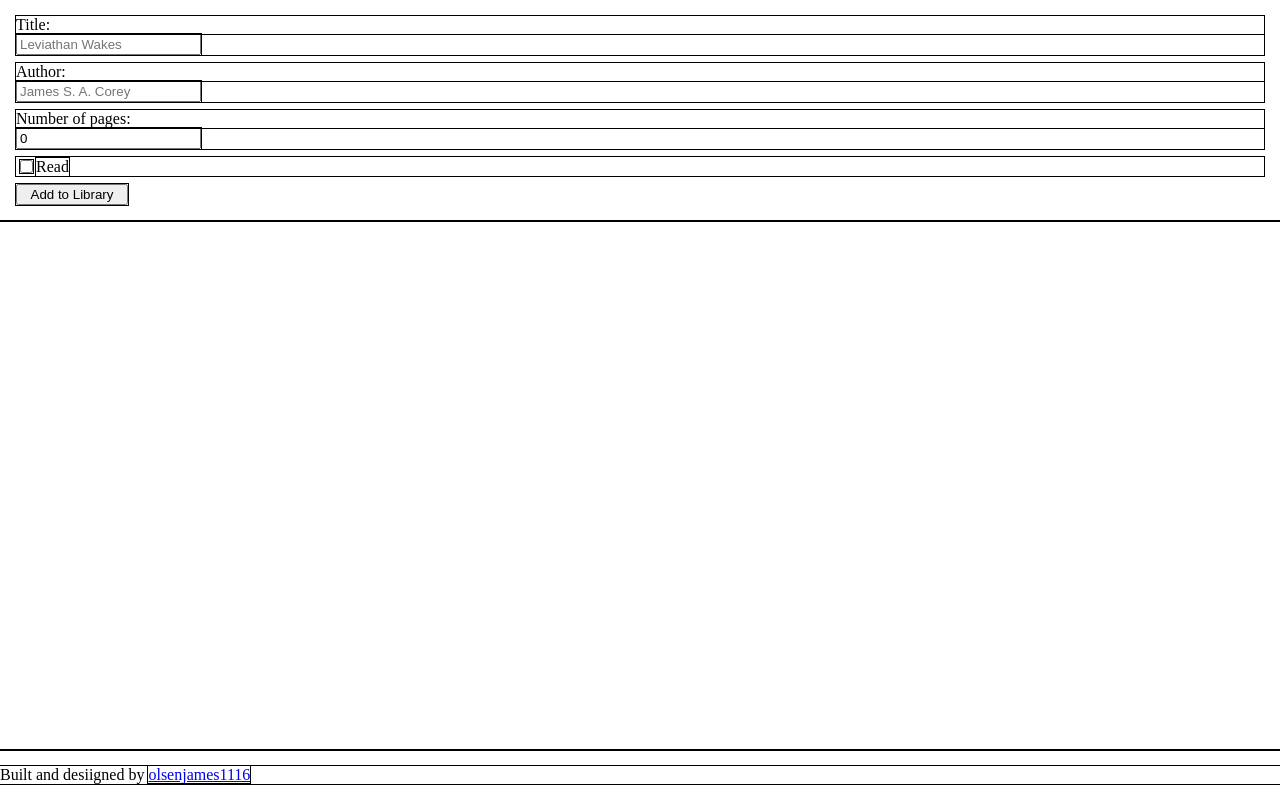
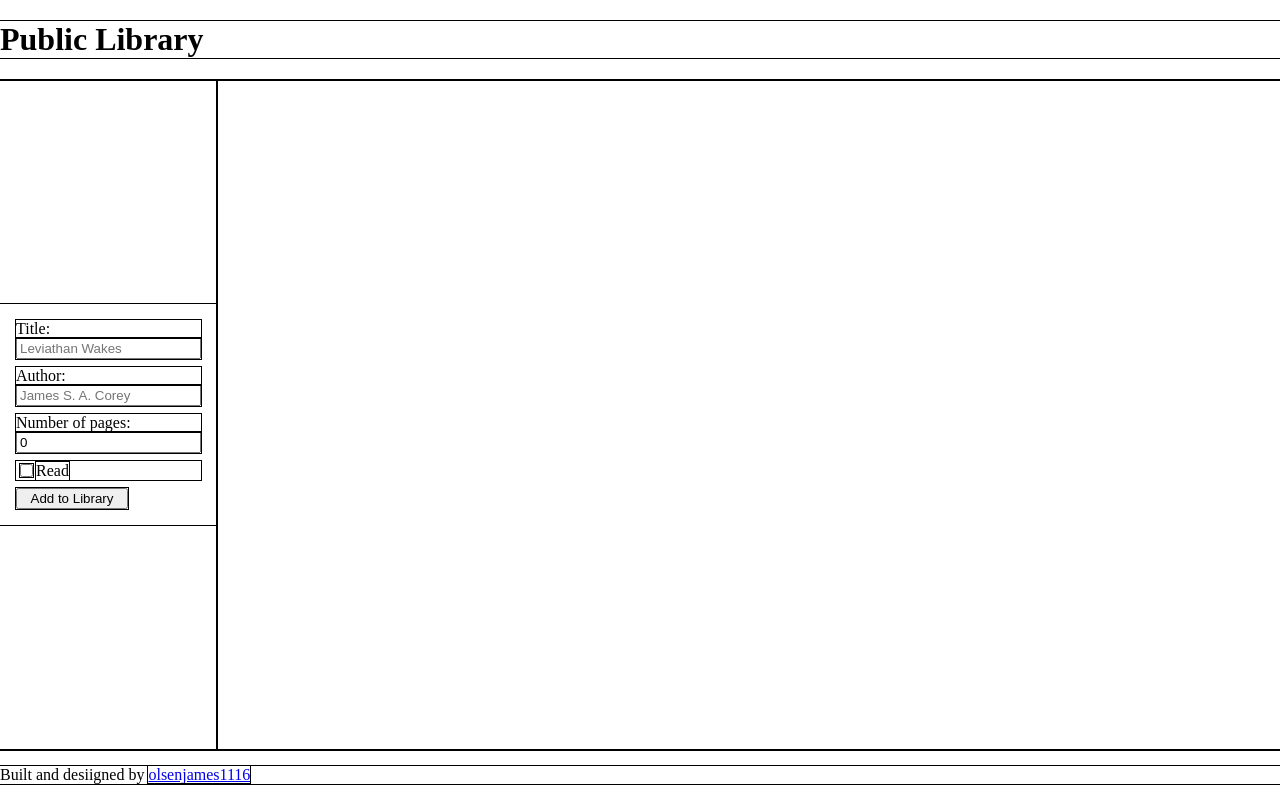
Before and after one commit to olsenjames1116/library, a website: page index.html in a window 1280 px wide. Drawn offline with Linux system fonts and the light colour scheme.

Commit message:
Format main layout as grid

```diff
--- a/index.html
+++ b/index.html
@@ -9,6 +9,10 @@
         <script src="./javascript.js" defer></script>
     </head>
     <body>
+        <div class="header">
+            <h1>Public Library</h1>
+        </div>
+        <div class="sideBar">
             <form action="" method="post">
                 <div class="title">
                     <label for="title">Title:</label>
@@ -28,6 +32,7 @@
                 </div>
                 <button type="button">Add to Library</button>
             </form>
+        </div>
         <div class="mainContent">
         </div>
         <div class="footer">
--- a/style.css
+++ b/style.css
@@ -6,7 +6,18 @@ body{
     margin: 0;
     display: grid;
     grid-template-rows: auto 1fr auto;
+    grid-template-columns: 1fr 5fr;
     min-height: 100vh;
+}
+
+div.header{
+    grid-area: 1 / 1 / 2 / 3;
+}
+
+div.sideBar{
+    grid-area: 2 / 1 / 3 / 2;
+    display: flex;
+    align-items: center;
 }
 
 form{
@@ -28,3 +39,11 @@ div.read{
 form>button{
     width: 7rem;
 }
+
+div.mainContent{
+    grid-area: 2 / 2 / 3 / 3;
+}
+
+div.footer{
+    grid-area: 3 / 1 / 4 / 3;
+}
```
Lines whose indentation alone changed are shown as unchanged.
